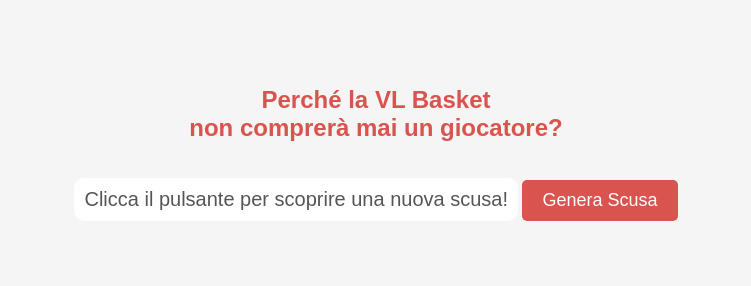
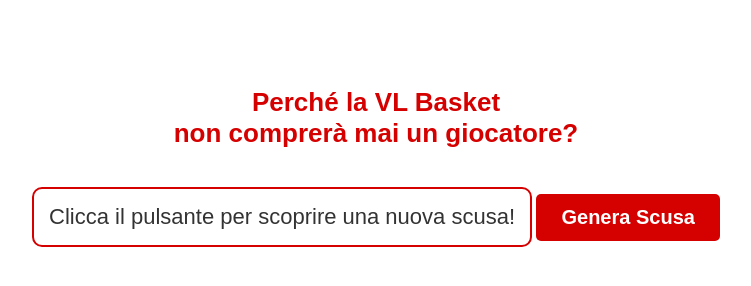
Before and after one commit to apippobbaudo/VuelleMercato, a plain HTML site: page index.html in a window 1280 px wide. Shown: the whole page, without its empty margins (264-1015 px from the left). Drawn offline with Linux system fonts and the light colour scheme.

Commit message:
Update style.css

```diff
--- a/style.css
+++ b/style.css
@@ -1,9 +1,10 @@
 body {
     font-family: Arial, sans-serif;
     text-align: center;
-    background-color: #f5f5f5;
+    background-color: #ffffff; /* Bianco */
     margin: 0;
     padding: 0;
+    color: #d50000; /* Rosso */
 }
 
 .container {
@@ -12,30 +13,39 @@ body {
 }
 
 h1 {
-    color: #d9534f;
-    font-size: 24px;
+    color: #d50000; /* Rosso VL */
+    font-size: 26px;
+    font-weight: bold;
 }
 
 p {
-    font-size: 20px;
-    color: #555;
+    font-size: 22px;
+    color: #333;
     margin: 20px 0;
-    padding: 10px;
-    background: white;
+    padding: 15px;
+    background: #ffffff;
+    border: 2px solid #d50000;
     border-radius: 10px;
     display: inline-block;
 }
 
 button {
-    background-color: #d9534f;
+    background-color: #d50000; /* Rosso VL */
     color: white;
     border: none;
-    padding: 10px 20px;
-    font-size: 18px;
+    padding: 12px 25px;
+    font-size: 20px;
     cursor: pointer;
     border-radius: 5px;
+    font-weight: bold;
 }
 
 button:hover {
-    background-color: #c9302c;
+    background-color: #a00000;
 }
+
+/* Logo */
+.logo {
+    width: 150px; /* Dimensione logo */
+    margin-bottom: 20px;
+}
```
